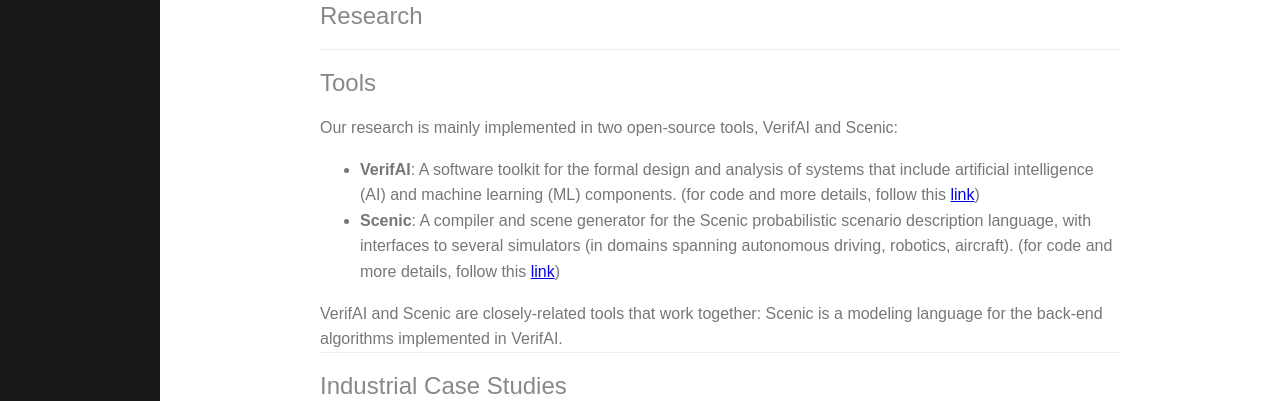
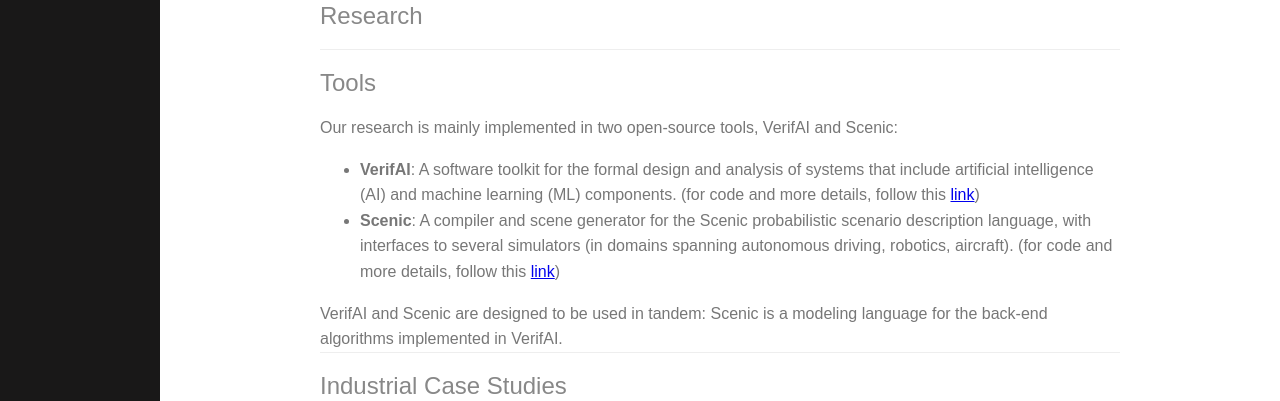
Before and after one commit to BerkeleyLearnVerify/VerifiedAIWebsite, a plain HTML site: page index.html in a window 1280 px wide. Shown: the part 399-800 px from the top of the page. Drawn offline with nearby package versions, Linux system fonts and the light colour scheme.

Commit message:
updates to content

```diff
--- a/index.html
+++ b/index.html
@@ -75,7 +75,7 @@
                   (for code and more details, follow this <a href="https://github.com/BerkeleyLearnVerify/Scenic"/>link</a>)
               </li>
           </ul>
-	   VerifAI and Scenic are closely-related tools that work together: Scenic is a modeling language for the
+	   VerifAI and Scenic are designed to be used in tandem: Scenic is a modeling language for the
 	   back-end algorithms implemented in VerifAI.
             </section>
 
```
